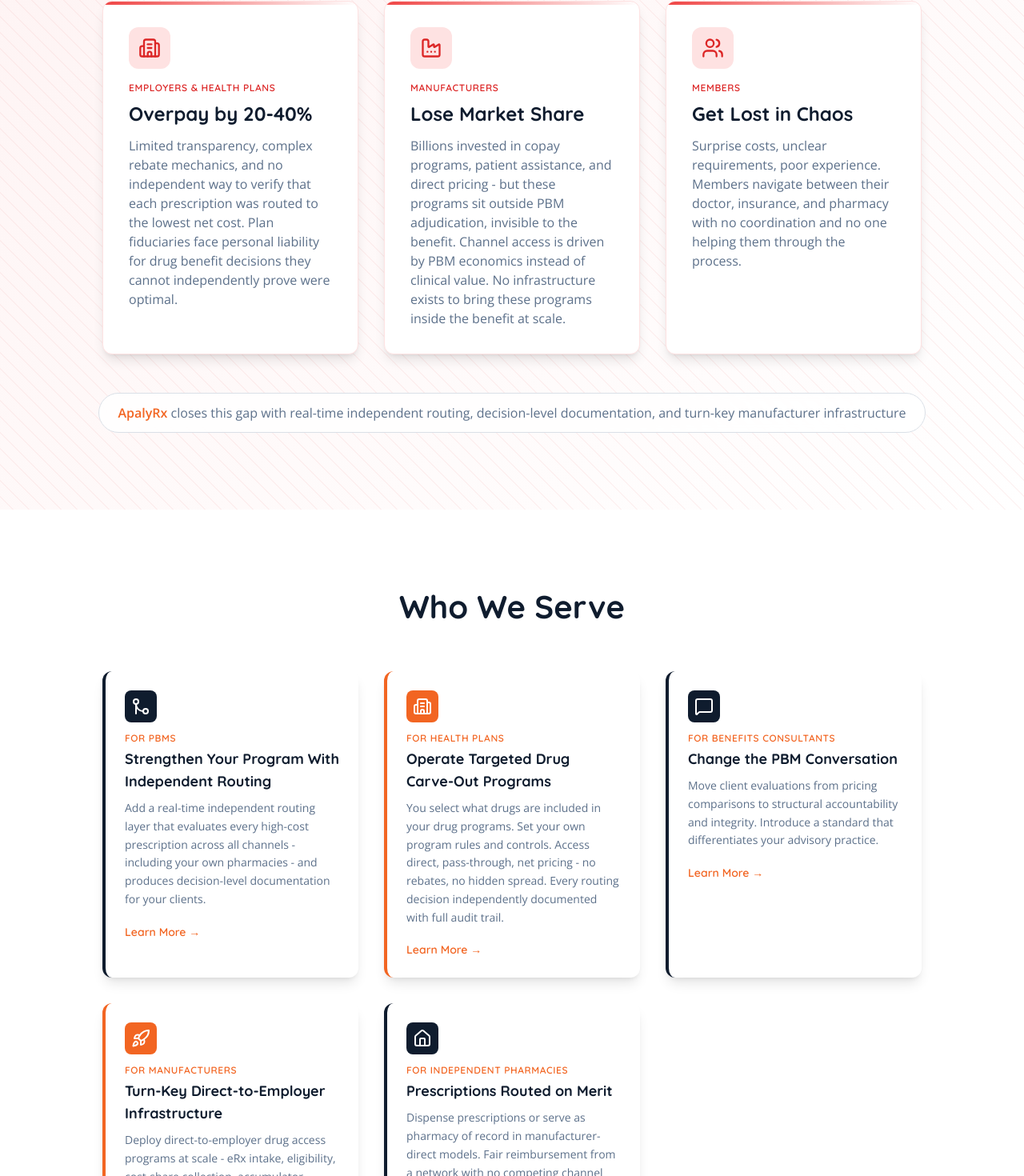
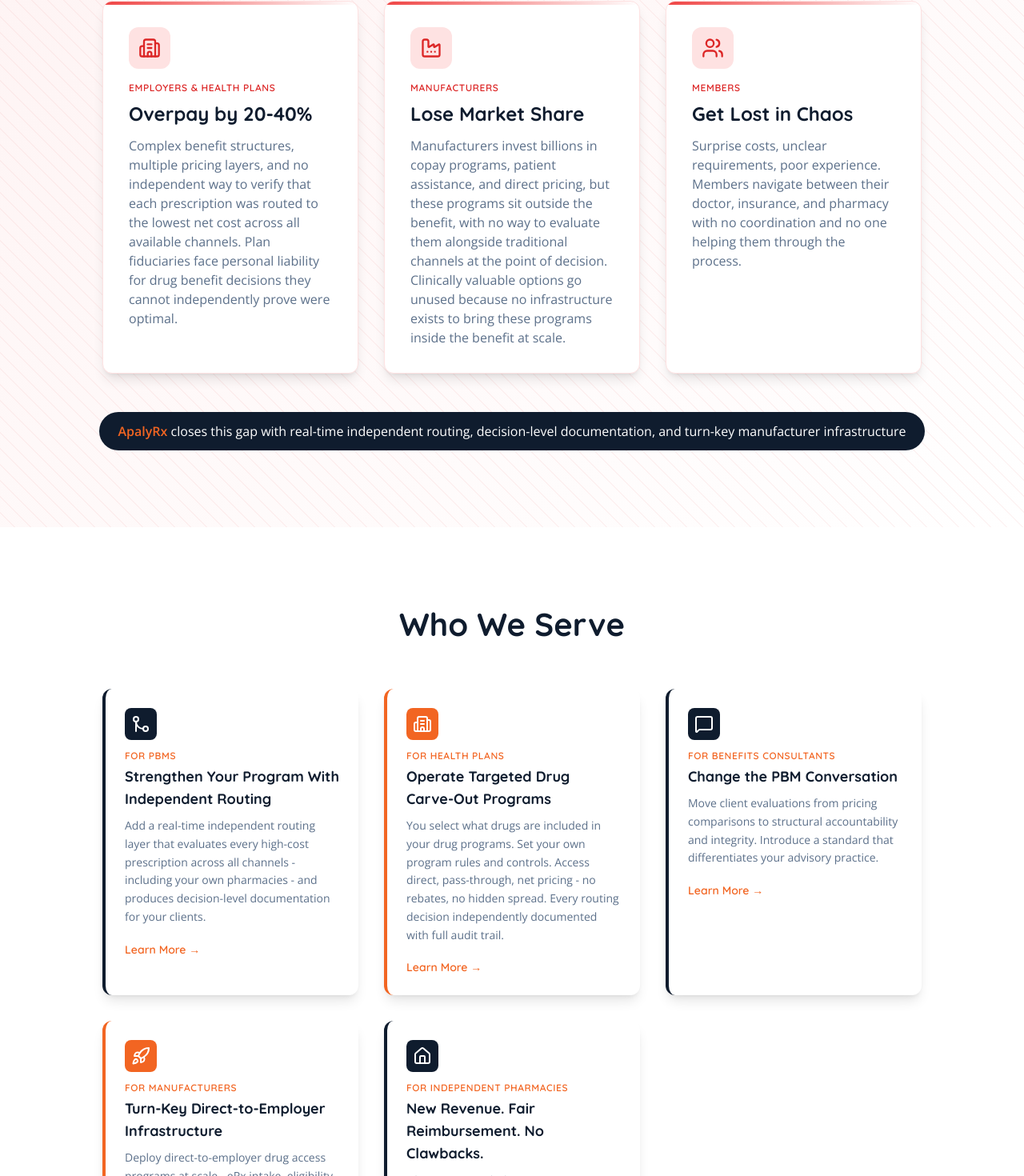
Before and after one commit to jbeinhauer1/apalyrx, a Next.js app: page / in a window 1280 px wide. Shown: the part 1202-2672 px from the top of the page at 80% size. Built offline with nearby package versions, Linux system fonts and the light colour scheme.

Commit message:
page updates

```diff
--- a/src/app/page.tsx
+++ b/src/app/page.tsx
@@ -54,13 +54,13 @@ const problemCards = [
     icon: Building2,
     audience: "Employers & Health Plans",
     title: "Overpay by 20-40%",
-    desc: "Limited transparency, complex rebate mechanics, and no independent way to verify that each prescription was routed to the lowest net cost. Plan fiduciaries face personal liability for drug benefit decisions they cannot independently prove were optimal.",
+    desc: "Complex benefit structures, multiple pricing layers, and no independent way to verify that each prescription was routed to the lowest net cost across all available channels. Plan fiduciaries face personal liability for drug benefit decisions they cannot independently prove were optimal.",
   },
   {
     icon: Factory,
     audience: "Manufacturers",
     title: "Lose Market Share",
-    desc: "Billions invested in copay programs, patient assistance, and direct pricing - but these programs sit outside PBM adjudication, invisible to the benefit. Channel access is driven by PBM economics instead of clinical value. No infrastructure exists to bring these programs inside the benefit at scale.",
+    desc: "Manufacturers invest billions in copay programs, patient assistance, and direct pricing, but these programs sit outside the benefit, with no way to evaluate them alongside traditional channels at the point of decision. Clinically valuable options go unused because no infrastructure exists to bring these programs inside the benefit at scale.",
   },
   {
     icon: Users,
@@ -112,8 +112,8 @@ const stakeholders = [
     iconBg: "bg-[#0F1C2E]",
     borderColor: "border-l-[#0F1C2E]",
     tag: "For Independent Pharmacies",
-    title: "Prescriptions Routed on Merit",
-    desc: "Dispense prescriptions or serve as pharmacy of record in manufacturer-direct models. Fair reimbursement from a network with no competing channel interests.",
+    title: "New Revenue. Fair Reimbursement. No Clawbacks.",
+    desc: "Dispense prescriptions or serve as pharmacy of record in manufacturer-direct models. Fair reimbursement from a platform with no competing channel interests.",
     href: "/pharmacies",
   },
 ];
@@ -296,7 +296,7 @@ export default function HomePage() {
           </div>
 
           <div className="text-center mt-12">
-            <p className="inline-block font-body text-sm md:text-base text-muted-foreground bg-white/80 backdrop-blur-sm rounded-full px-6 py-3 border border-border">
+            <p className="inline-block font-body text-sm md:text-base text-white bg-[#0F1C2E] rounded-full px-6 py-3">
               <span className="text-[#F26522] font-semibold">ApalyRx</span> closes this gap with real-time independent routing, decision-level documentation, and turn-key manufacturer infrastructure
             </p>
           </div>
--- a/src/app/pbms/page.tsx
+++ b/src/app/pbms/page.tsx
@@ -93,7 +93,7 @@ const solutionCards = [
     subtitle: "Win Against Alternative Models",
     stat: "First",
     statLabel: "mover",
-    desc: "When consultants evaluate your program against transparent PBMs, direct employer models, and carve-out alternatives, having a real-time independent routing layer already in place sets you apart. You are not defending your model - you are demonstrating structural integrity that competitors cannot match.",
+    desc: "When consultants evaluate your program against other PBMs, direct employer models, and carve-out alternatives, having a real-time independent routing layer already in place sets you apart. You are not defending your model - you are demonstrating structural integrity that competitors cannot match.",
   },
 ];
 
@@ -153,9 +153,9 @@ const timelineMilestones = [
 
 const faqItems = [
   {
-    question: "Does ApalyRx replace our PBM?",
+    question: "Does ApalyRx replace us the PBM?",
     answer:
-      "No. Your PBM continues to manage formularies, negotiate contracts, process claims, and administer the benefit. ApalyRx operates as a real-time routing layer for a targeted set of high-cost medications. Everything else stays in your existing pharmacy benefit flow.",
+      "No. You continue to manage formularies, process claims, and administer the benefit. ApalyRx operates as a real-time routing layer for a targeted set of high-cost medications. Everything else stays in your existing flow and control.",
   },
   {
     question: "Will our pharmacies still be in the evaluation?",
@@ -166,11 +166,6 @@ const faqItems = [
     question: "What happens when our channel wins the routing?",
     answer:
       "The prescription fills through your pharmacy as normal. The difference is that the decision is now independently documented - showing which channels were evaluated, what the pricing was, and why your channel was selected. This is valuable documentation for your client relationships.",
-  },
-  {
-    question: "Does this conflict with our PBM contracts or guarantees?",
-    answer:
-      "ApalyRx programs are scoped to a targeted set of high-cost drugs and operate alongside your existing benefit. We support a structured review of relevant contract provisions - definitions, exclusions, guarantee calculations, and notice requirements - to ensure the program is compliant with your broader vendor strategy.",
   },
   {
     question: "What about our rebate arrangements?",
```
